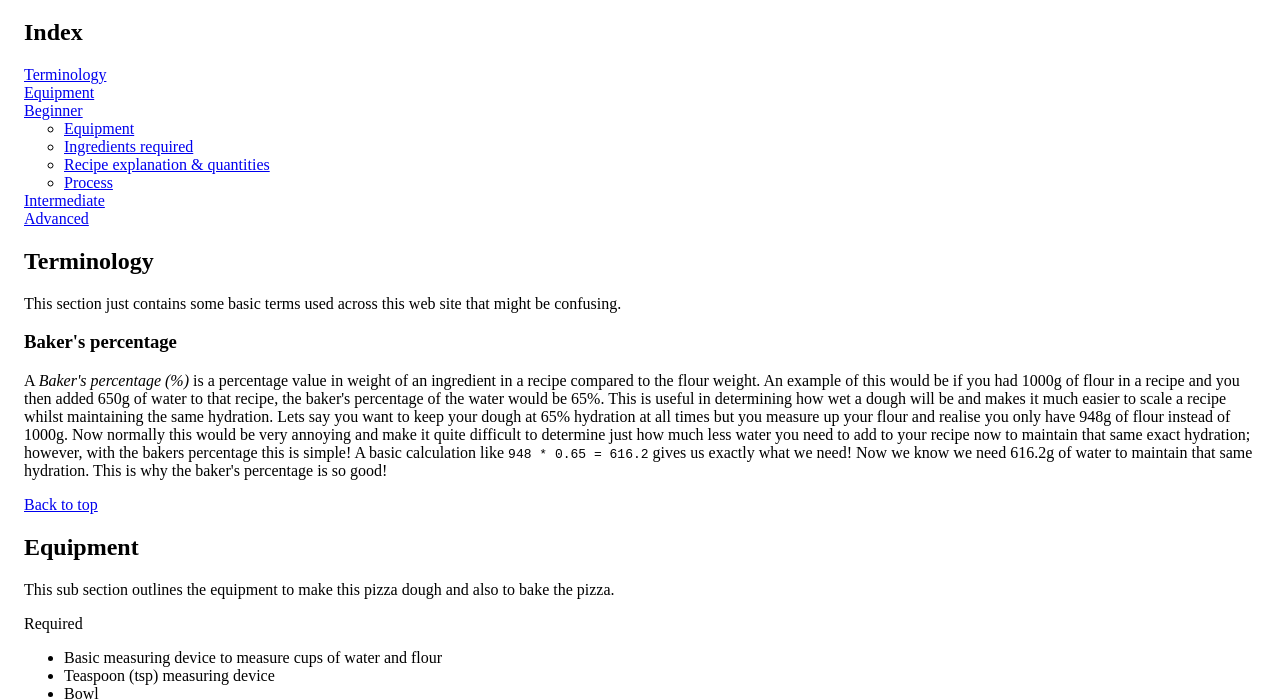
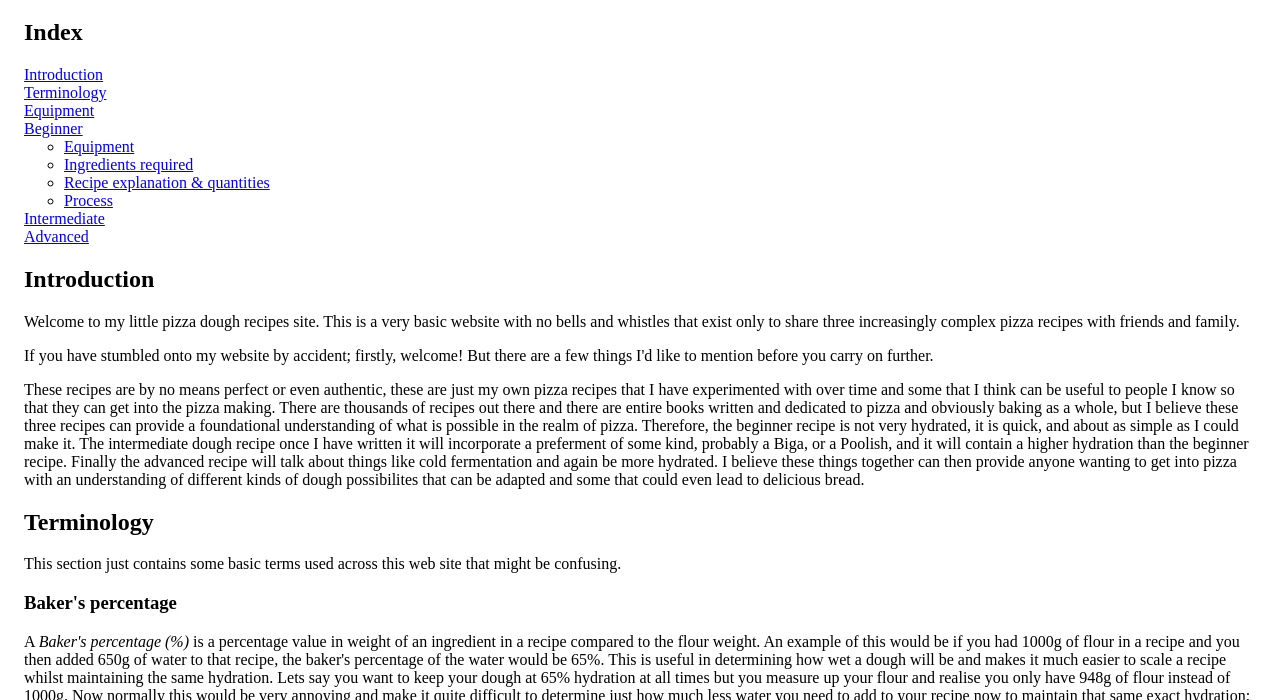
Before and after one commit to JohanJarvi/pizza-dough-recipes, a plain HTML site: page index.html in a window 1280 px wide. Shown: the part 85-785 px from the top of the page. Drawn offline with Linux system fonts and the light colour scheme.

Commit message:
Add an introduction

```diff
--- a/index.html
+++ b/index.html
@@ -12,6 +12,7 @@
 		<h2>Index</h2>
 
 		<ul id="index">
+			<li><a href="#intro">Introduction</a><li>
 			<li><a href="#terminology">Terminology</a><li>
 			<li><a href="#equipment">Equipment</a></li>
 			<li><a href="#beginner">Beginner</a><li>
@@ -24,6 +25,15 @@
 			<li><a href="#intermediate">Intermediate</a><li>
 			<li><a href="#advanced">Advanced</a><li>
 		</ul>
+
+		<h2 id="intro">Introduction</h2>
+
+		<p>Welcome to my little pizza dough recipes site. This is a very basic website with no bells and whistles that exist only to share three increasingly complex pizza recipes with friends and family.</p>
+
+		<p>If you have stumbled onto my website by accident; firstly, welcome! But there are a few things I'd like to mention before you carry on further.</p>
+
+		<p>These recipes are by no means perfect or even authentic, these are just my own pizza recipes that I have experimented with over time and some that I think can be useful to people I know so that they can get into the pizza making. There are thousands of recipes out there and there are entire books written and dedicated to pizza and obviously baking as a whole, but I believe these three recipes can provide a foundational understanding of what is possible in the realm of pizza. Therefore, the beginner recipe is not very hydrated, it is quick, and about as simple as I could make it. The intermediate dough recipe once I have written it will incorporate a preferment of some kind, probably a Biga, or a Poolish, and it will contain a higher hydration than the beginner recipe. Finally the advanced recipe will talk about things like cold fermentation and again be more hydrated. I believe these things together can then provide anyone wanting to get into pizza with an understanding of different kinds of dough possibilites that can be adapted and some that could even lead to delicious bread.</p>
+
 
 		<h2 id="terminology">Terminology</h2>
 
```
